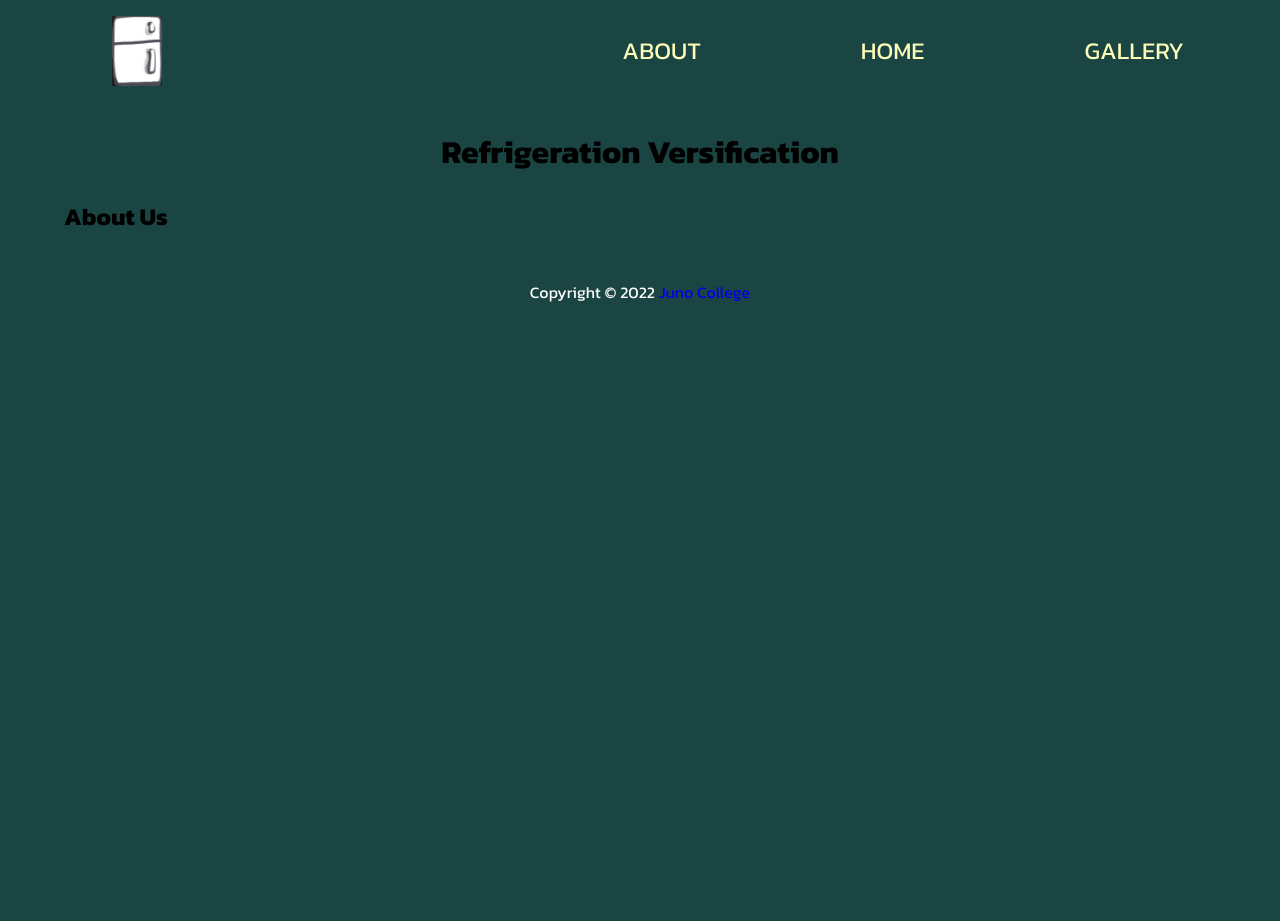
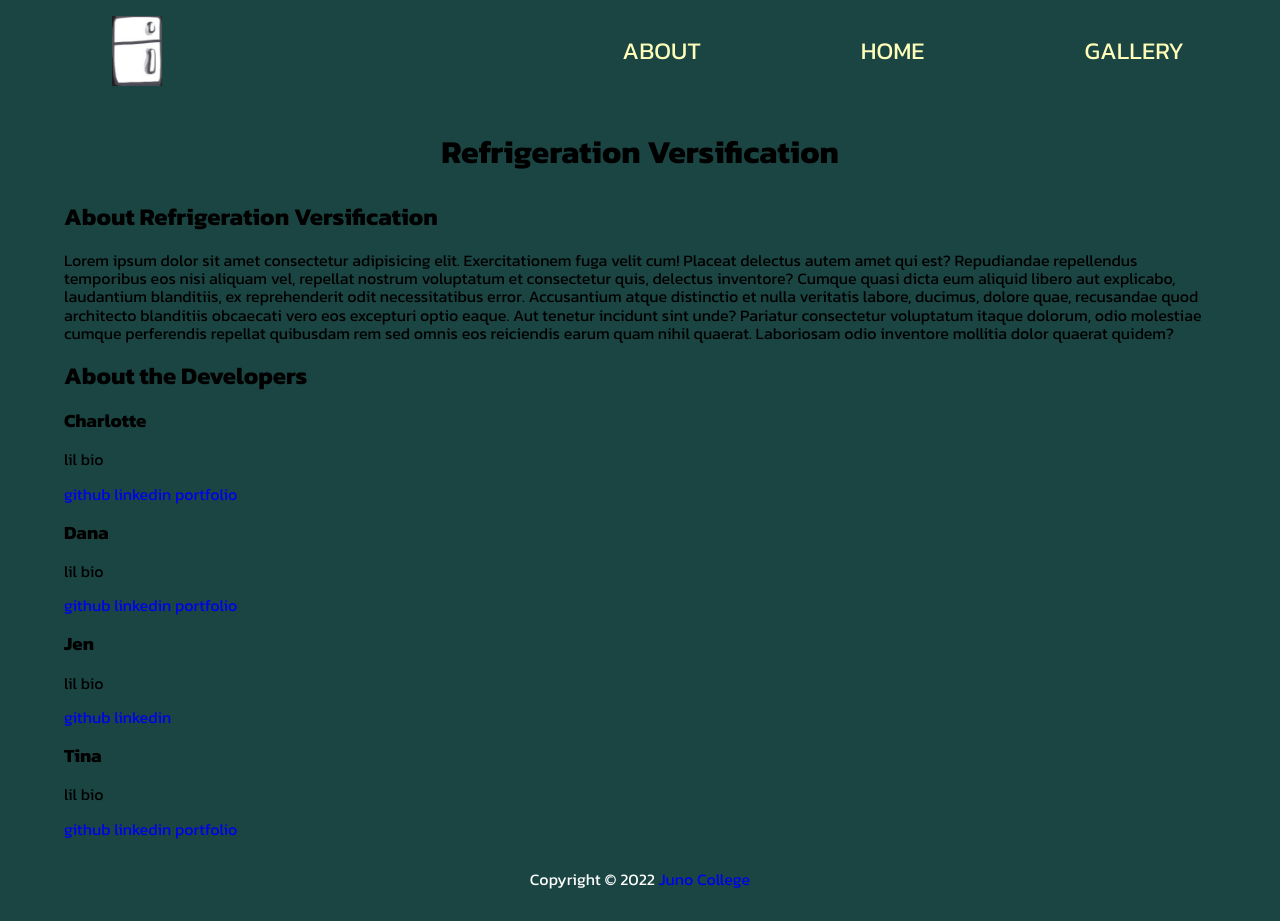
Before and after one commit to inspiredGames/refrigerationVersification, a React (Create React App) app: page /about in a window 1280 px wide. Before the commit the page ends 800 px from the top, so only its background shows below. Built offline with nearby package versions, Linux system fonts and the light colour scheme; a web font is replaced by a local one.

Commit message:
v1 html for about page done

```diff
--- a/src/Components/About.js
+++ b/src/Components/About.js
@@ -1,8 +1,47 @@
 const About = () => {
   return (
-    <div className="about">
-      <h2>About Us</h2>
-    </div>
+    <>
+      <section className="about">
+        <h2>About Refrigeration Versification</h2>
+
+        <p>Lorem ipsum dolor sit amet consectetur adipisicing elit. Exercitationem fuga velit cum! Placeat delectus autem amet qui est? Repudiandae repellendus temporibus eos nisi aliquam vel, repellat nostrum voluptatum et consectetur quis, delectus inventore? Cumque quasi dicta eum aliquid libero aut explicabo, laudantium blanditiis, ex reprehenderit odit necessitatibus error. Accusantium atque distinctio et nulla veritatis labore, ducimus, dolore quae, recusandae quod architecto blanditiis obcaecati vero eos excepturi optio eaque. Aut tenetur incidunt sint unde? Pariatur consectetur voluptatum itaque dolorum, odio molestiae cumque perferendis repellat quibusdam rem sed omnis eos reiciendis earum quam nihil quaerat. Laboriosam odio inventore mollitia dolor quaerat quidem?</p>
+
+        <h2>About the Developers</h2>
+        <div>
+          <h3>Charlotte</h3>
+          <p>lil bio</p>
+          <a href="https://github.com/chaarz" target="_blank" rel="noopener noreferrer">github </a>
+          <a href="https://www.linkedin.com/in/charlotteduppre/" target="_blank" rel="noopener noreferrer"> linkedin </a>
+          <a href="https://charlotteduppre.com/index.html#" target="_blank" rel="noopener noreferrer">portfolio</a>
+        </div>
+
+        <div>
+          <h3>Dana</h3>
+          <p>lil bio</p>
+          <a href="https://github.com/DanaFCodes" target="_blank" rel="noopener noreferrer">github </a>
+          <a href="https://www.linkedin.com/in/dana-filatov/" target="_blank" rel="noopener noreferrer"> linkedin </a>
+          <a href="https://danafilatov.com/" target="_blank" rel="noopener noreferrer">portfolio</a>
+        </div>
+
+        <div>
+          <h3>Jen</h3>
+          <p>lil bio</p>
+          <a href="https://github.com/luu-jennifer" target="_blank" rel="noopener noreferrer">github </a>
+          <a href="https://www.linkedin.com/in/jencodes/" target="_blank" rel="noopener noreferrer"> linkedin </a>
+          {/* website link */}
+        </div>
+
+        <div>
+          <h3>Tina</h3>
+          <p>lil bio</p>
+          <a href="https://github.com/tinacllu" target="_blank" rel="noopener noreferrer">github </a>
+          <a href="https://www.linkedin.com/in/tinacllu/" target="_blank" rel="noopener noreferrer"> linkedin </a>
+          <a href="https://www.tinalu.ca/" target="_blank" rel="noopener noreferrer">portfolio</a>
+        </div>
+
+      </section>
+
+    </>
   );
 };
 
```
